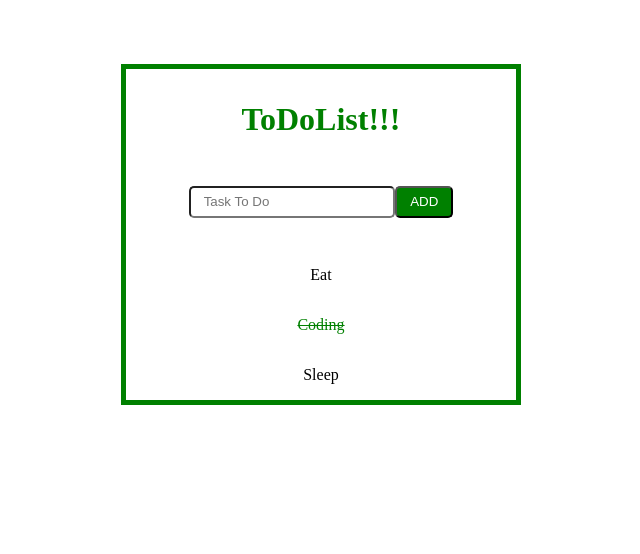
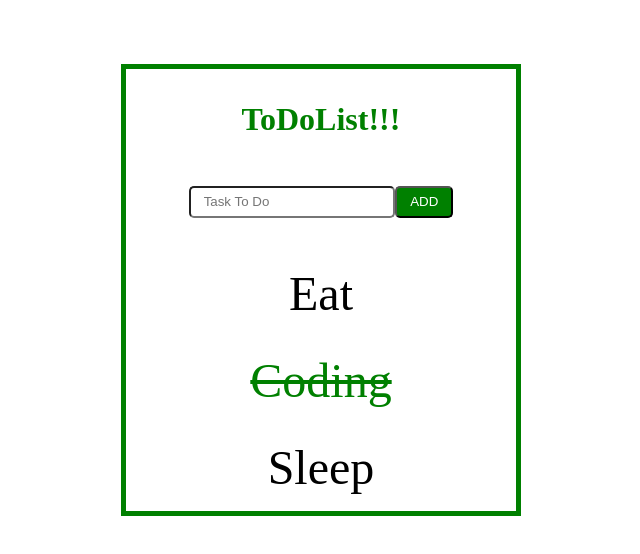
Before and after one commit to diegoG82/vue-todolist, a plain HTML site: page index.html in a window 1280 px wide. Shown: the whole page, without its empty margins (319-959 px from the left). Drawn offline with nearby package versions, Linux system fonts and the light colour scheme.

Commit message:
Cambiata size todolist li

```diff
--- a/css/style.css
+++ b/css/style.css
@@ -49,6 +49,7 @@ input {
 }
 
 .todo-list li {
+  font-size: 3rem;
   text-align: center;
 
   padding: 1rem;
```
Also changed, not shown: index.html (+0 -1 lines).
